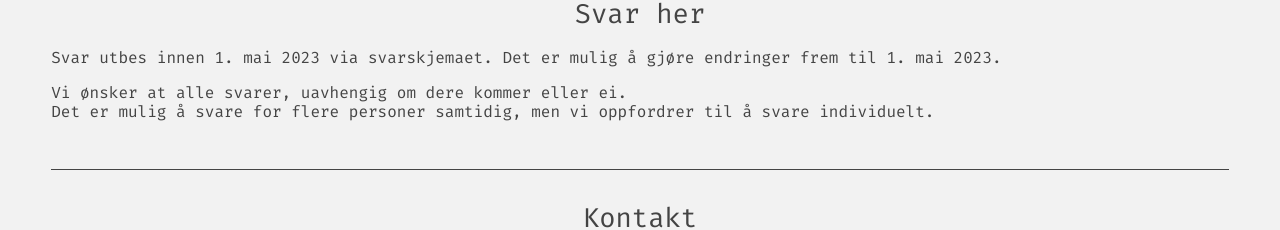
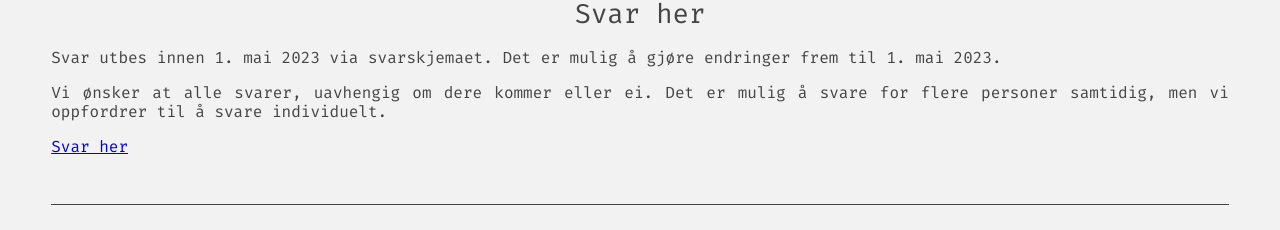
Before and after one commit to melhoos/gudrunogsimon, a React (Create React App) app: page / in a window 1280 px wide. Shown: the part 3177-3407 px from the top of the page. Built offline with nearby package versions, Linux system fonts and the light colour scheme.

Commit message:
Update Reply.jsx

```diff
--- a/src/Reply.jsx
+++ b/src/Reply.jsx
@@ -10,10 +10,17 @@ const Reply = () => {
         Svar utbes innen 1. mai 2023 via svarskjemaet. Det er mulig å gjøre endringer frem til 1. mai 2023.
       </p>
       <p>
-        Vi ønsker at alle svarer, uavhengig om dere kommer eller ei.
-      <br/>
-      Det er mulig å svare for flere personer samtidig, men vi oppfordrer til å svare individuelt.
+        Vi ønsker at alle svarer, uavhengig om dere kommer eller ei. Det er mulig å svare for flere personer samtidig, men vi oppfordrer til å svare individuelt.
       </p>
+    <p>
+    <a
+              href="https://forms.gle/sxc3514rrAXLA2vMA"
+              target="_blank"
+              rel="noopener noreferrer"
+            >
+            Svar her
+            </a>
+    </p>
     </div>
   );
 };
```
